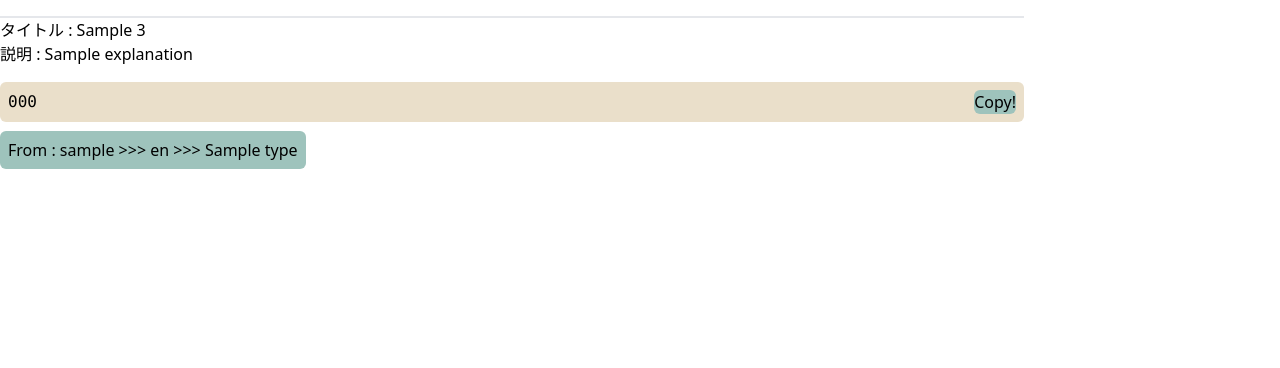
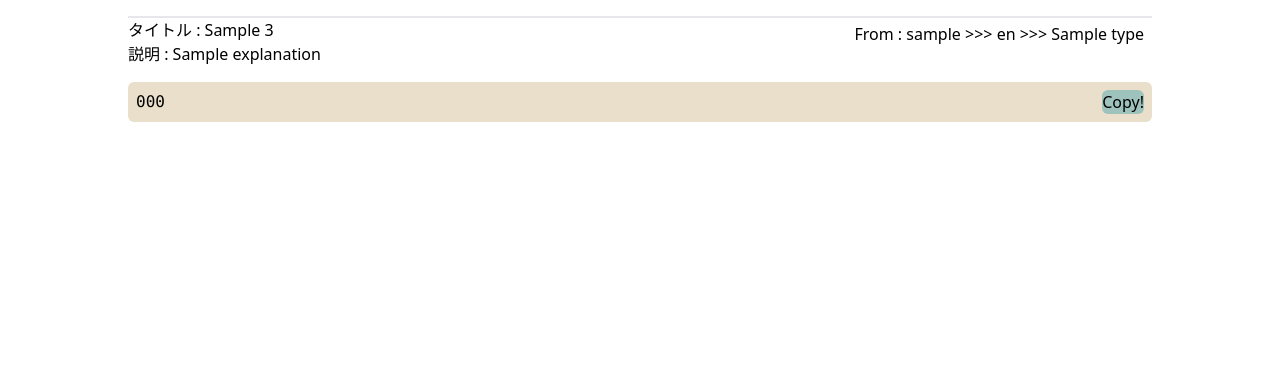
Before and after one commit to ASAP-BYAF/snippet_app, a Django app: template templates/snippet_app/snippet_search_result.html in a window 1280 px wide. Shown: the part 68-436 px from the top of the page. Run offline with Django 4.2, Linux system fonts and the light colour scheme; the template is opened without the code that fills it: most values are stand-ins (such as "Sample title", 1, 10 or a date in 2020); style sheets or scripts are compiled from the project's sources.

Commit message:
snippet_search_result.html を修正しました。
作成者が誰であるかをコードの右上に表示するようにしました。

```diff
--- a/templates/snippet_app/snippet_search_result.html
+++ b/templates/snippet_app/snippet_search_result.html
@@ -4,9 +4,9 @@
 
 {% block contents %}
 <div>
-    <main  class="w-[80%]">
+    <main class="w-[80%] mx-auto">
         {% for i_snippet in object_list %}
-        <div class="mt-4 border-t-2">
+        <div class="relative mt-4 border-t-2">
             <p>タイトル : {{i_snippet.3.title}}</p>
             {% if i_snippet.3.explanation is not None %}
                 <p>説明 : {{i_snippet.3.explanation | linebreaksbr}}</p>
@@ -17,7 +17,7 @@
             </p>
             <p>
                 <a href="{% url 'snippet_app:list'%}?person={{i_snippet.0.id}}&lang={{i_snippet.1.id}}&type={{i_snippet.2.id}}"
-                    class="bg-[#9ec3bc] p-2 rounded-md">
+                    class="absolute right-2 top-1">
                     From : {{i_snippet.0.username}} >>> {{i_snippet.1.lang}} >>> {{i_snippet.2.type}}
                 </a>
             </p>
```
